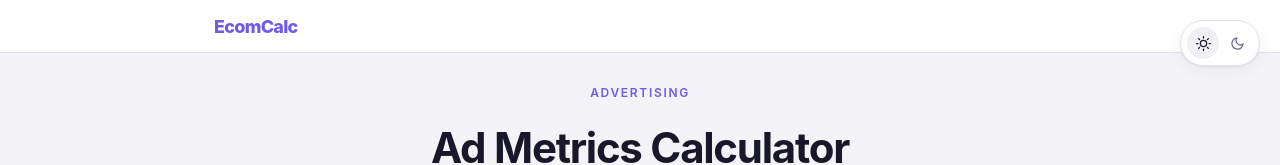
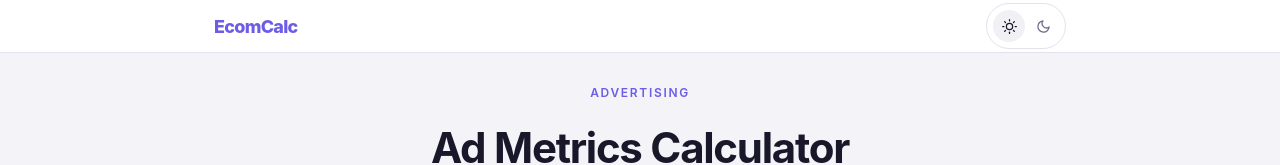
Before and after one commit to honzaseky/ecomcalc, a plain HTML site: page ad-metrics-calculator.html in a window 1280 px wide. Shown: the top 165 px of the page. Drawn offline with Linux system fonts and the light colour scheme.

```diff
--- a/ad-metrics-calculator.html
+++ b/ad-metrics-calculator.html
@@ -74,19 +74,14 @@
 
   /* ── Theme toggle ── */
   .theme-toggle {
-    position: fixed;
-    top: 20px;
-    right: 20px;
-    z-index: 100;
-    background: var(--surface);
+    margin-left: auto;
     border: 1px solid var(--border);
     border-radius: 100px;
     padding: 6px;
     display: flex;
     align-items: center;
     gap: 2px;
-    box-shadow: var(--shadow);
-    transition: background 0.25s, border-color 0.25s, box-shadow 0.25s;
+    transition: border-color 0.25s;
   }
 
   .theme-toggle button {
@@ -492,7 +487,6 @@
     body { padding: 32px 16px 60px; }
     .metrics { grid-template-columns: 1fr; }
     .card { padding: 22px 20px; }
-    .theme-toggle { top: 12px; right: 12px; }
   }
 
   /* ── Below-calculator sections ── */
@@ -549,14 +543,12 @@
 <header class="site-header">
   <div class="site-header-inner">
     <a class="site-name" href="index.html">EcomCalc</a>
+    <div class="theme-toggle">
+      <button id="btn-light" onclick="setTheme('light')" title="Light mode"><svg width="15" height="15" viewBox="0 0 24 24" fill="none" stroke="currentColor" stroke-width="2" stroke-linecap="round" stroke-linejoin="round"><circle cx="12" cy="12" r="5"/><line x1="12" y1="1" x2="12" y2="3"/><line x1="12" y1="21" x2="12" y2="23"/><line x1="4.22" y1="4.22" x2="5.64" y2="5.64"/><line x1="18.36" y1="18.36" x2="19.78" y2="19.78"/><line x1="1" y1="12" x2="3" y2="12"/><line x1="21" y1="12" x2="23" y2="12"/><line x1="4.22" y1="19.78" x2="5.64" y2="18.36"/><line x1="18.36" y1="5.64" x2="19.78" y2="4.22"/></svg></button>
+      <button id="btn-dark"  onclick="setTheme('dark')"  title="Dark mode"><svg width="15" height="15" viewBox="0 0 24 24" fill="none" stroke="currentColor" stroke-width="2" stroke-linecap="round" stroke-linejoin="round"><path d="M21 12.79A9 9 0 1 1 11.21 3 7 7 0 0 0 21 12.79z"/></svg></button>
+    </div>
   </div>
 </header>
-
-<!-- Theme toggle -->
-<div class="theme-toggle">
-  <button id="btn-light" onclick="setTheme('light')" title="Light mode"><svg width="15" height="15" viewBox="0 0 24 24" fill="none" stroke="currentColor" stroke-width="2" stroke-linecap="round" stroke-linejoin="round"><circle cx="12" cy="12" r="5"/><line x1="12" y1="1" x2="12" y2="3"/><line x1="12" y1="21" x2="12" y2="23"/><line x1="4.22" y1="4.22" x2="5.64" y2="5.64"/><line x1="18.36" y1="18.36" x2="19.78" y2="19.78"/><line x1="1" y1="12" x2="3" y2="12"/><line x1="21" y1="12" x2="23" y2="12"/><line x1="4.22" y1="19.78" x2="5.64" y2="18.36"/><line x1="18.36" y1="5.64" x2="19.78" y2="4.22"/></svg></button>
-  <button id="btn-dark"  onclick="setTheme('dark')"  title="Dark mode"><svg width="15" height="15" viewBox="0 0 24 24" fill="none" stroke="currentColor" stroke-width="2" stroke-linecap="round" stroke-linejoin="round"><path d="M21 12.79A9 9 0 1 1 11.21 3 7 7 0 0 0 21 12.79z"/></svg></button>
-</div>
 
 <div class="page">
 
```
Also changed, not shown: cac-calculator.html (+6 -14 lines), index.html (+6 -13 lines), ltv-calculator.html (+6 -14 lines), pricing-calculator.html (+6 -14 lines), product-viability.html (+6 -14 lines), profit-calculator.html (+6 -14 lines), refund-calculator.html (+6 -14 lines), shopify-fees.html (+6 -14 lines).
